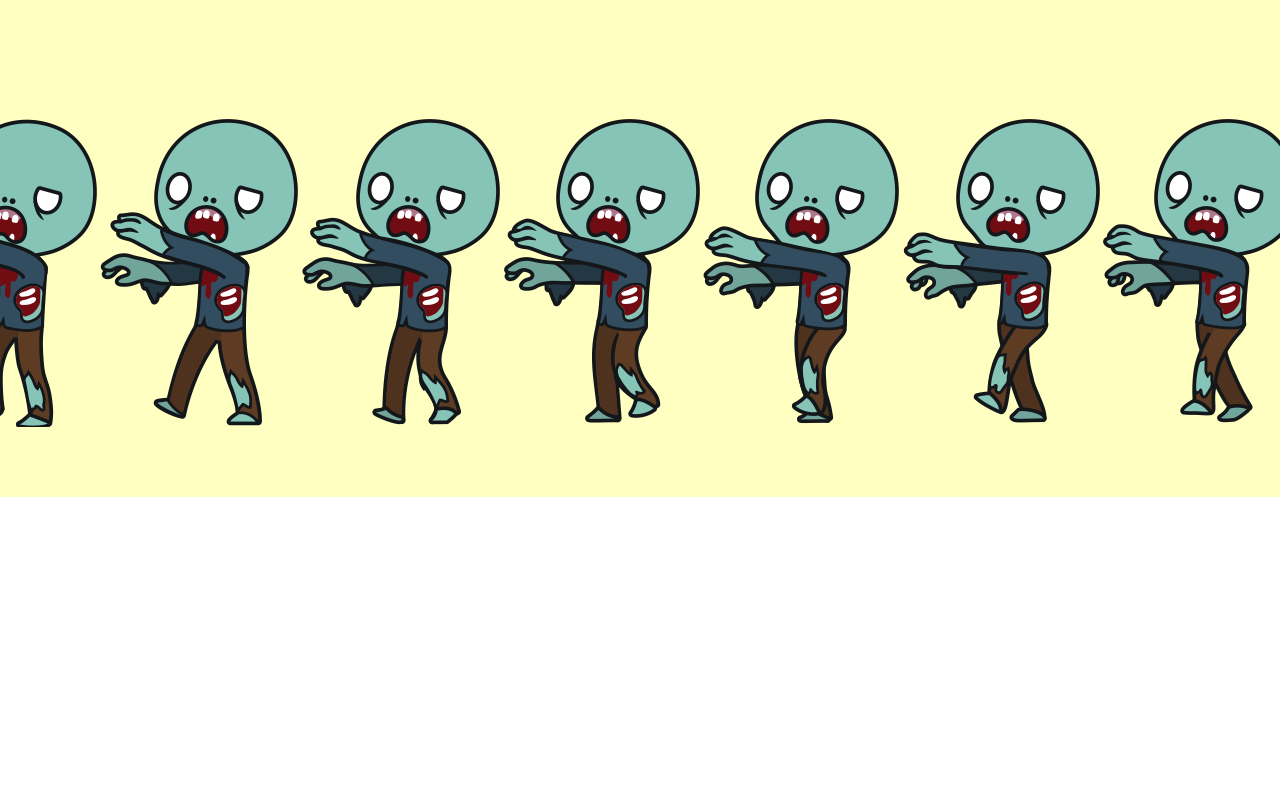
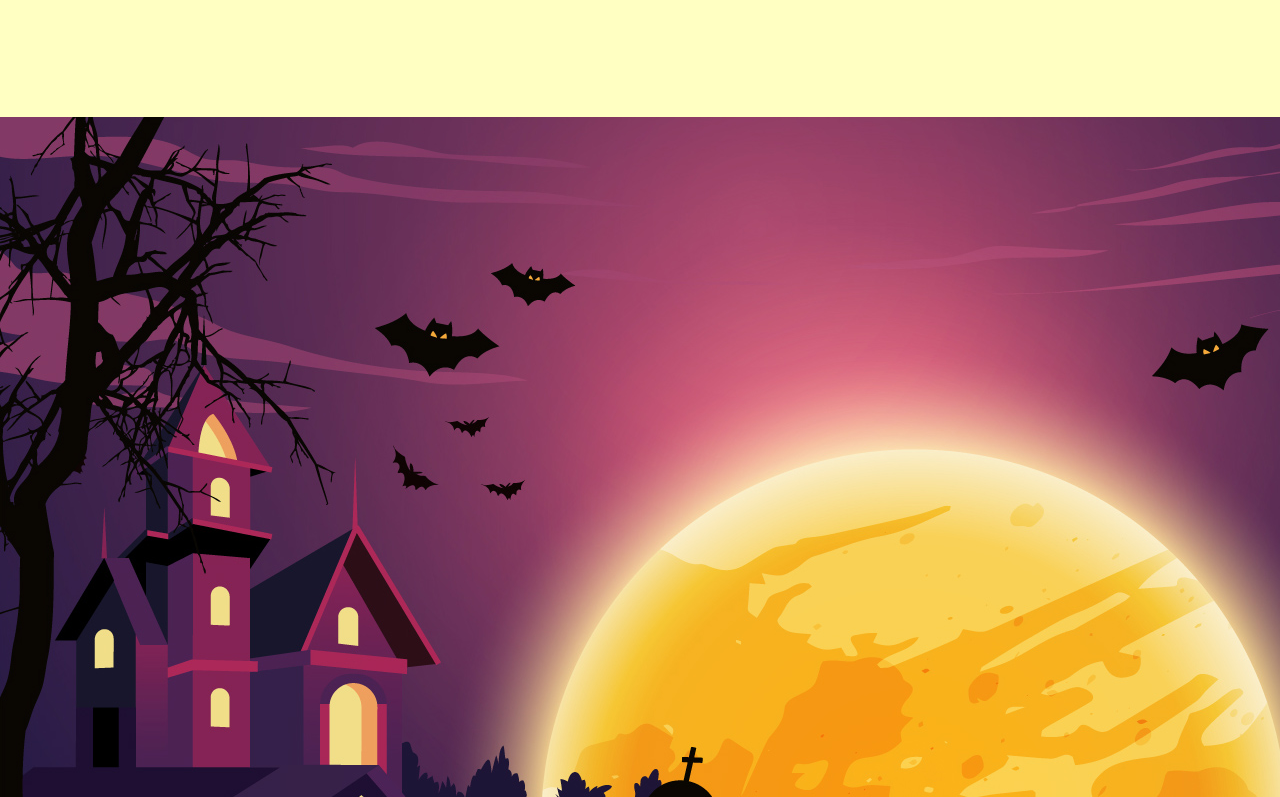
Before and after one commit to MMarek/zadania_8, a plain HTML site: page index.html in a window 1280 px wide. Shown: the part 1683-2480 px from the top of the page. Before the commit the page ends 2180 px from the top, so only its background shows below. Drawn offline with nearby package versions, Linux system fonts and the light colour scheme.

Commit message:
zombie on board

```diff
--- a/index.html
+++ b/index.html
@@ -121,8 +121,10 @@
 
 
 <!--task05-->
+<div class="board">
+
 <div class="zombie"></div>
-
+</div>
 
 
 <nav class='navbar'>
--- a/style/style.css
+++ b/style/style.css
@@ -519,6 +519,7 @@ li {
     background: url("../image/walkingdead.png");
     animation: move 1s steps(10) infinite;
     animation-direction: alternate;
+    margin-top: 690px;
 }
 
 @keyframes move {
@@ -527,17 +528,19 @@ li {
     }
 }
 
-/*.board {*/
-/*    height: 100vh;*/
-/*    min-height: 800px;*/
-/*    position: relative;*/
-/*    overflow: hidden;*/
-/*    background: rgb(0, 0, 0);*/
-/*    background-image: url(../image/walkingdead.png);*/
-/*    background-size: cover;*/
-/*    background-position: center bottom;*/
-/**/
-/*}*/
+.board {
+    /*height: 100vh;*/
+    /*min-height: 800px;*/
+    /*position: relative;*/
+    /*overflow: hidden;*/
+    width: 100%;
+    height: 1000px;
+    background: url("../image/board-bg.jpg");
+    /*background: rgb(0, 0, 0);*/
+    /*background-image: url();*/
+    /*background-size: cover;*/
+    /*background-position: center bottom;*/
+}
 
 
 /*!*task06 planets*!*/
```
Also changed, not shown: image/board-bg.jpg (added), 1 other file.
